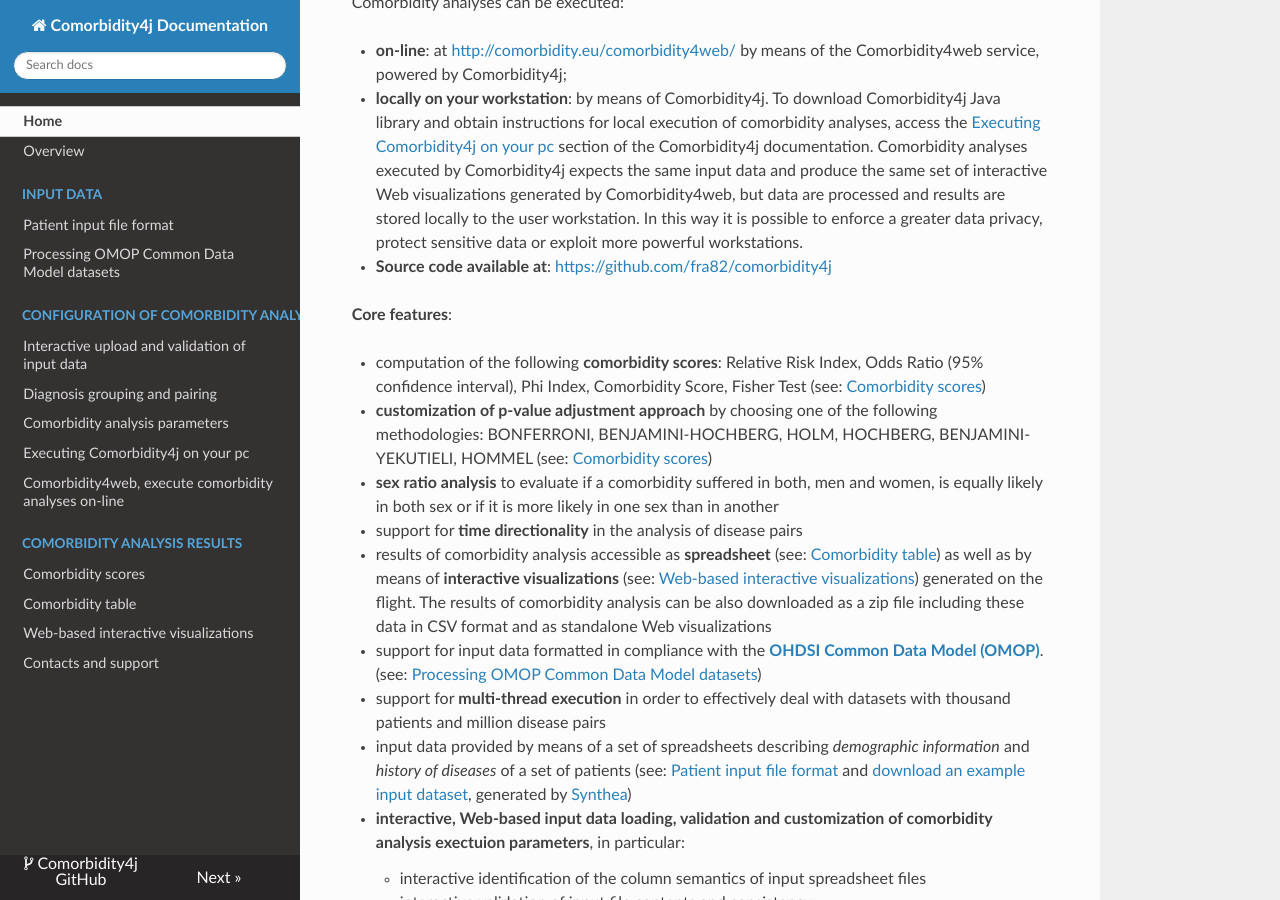
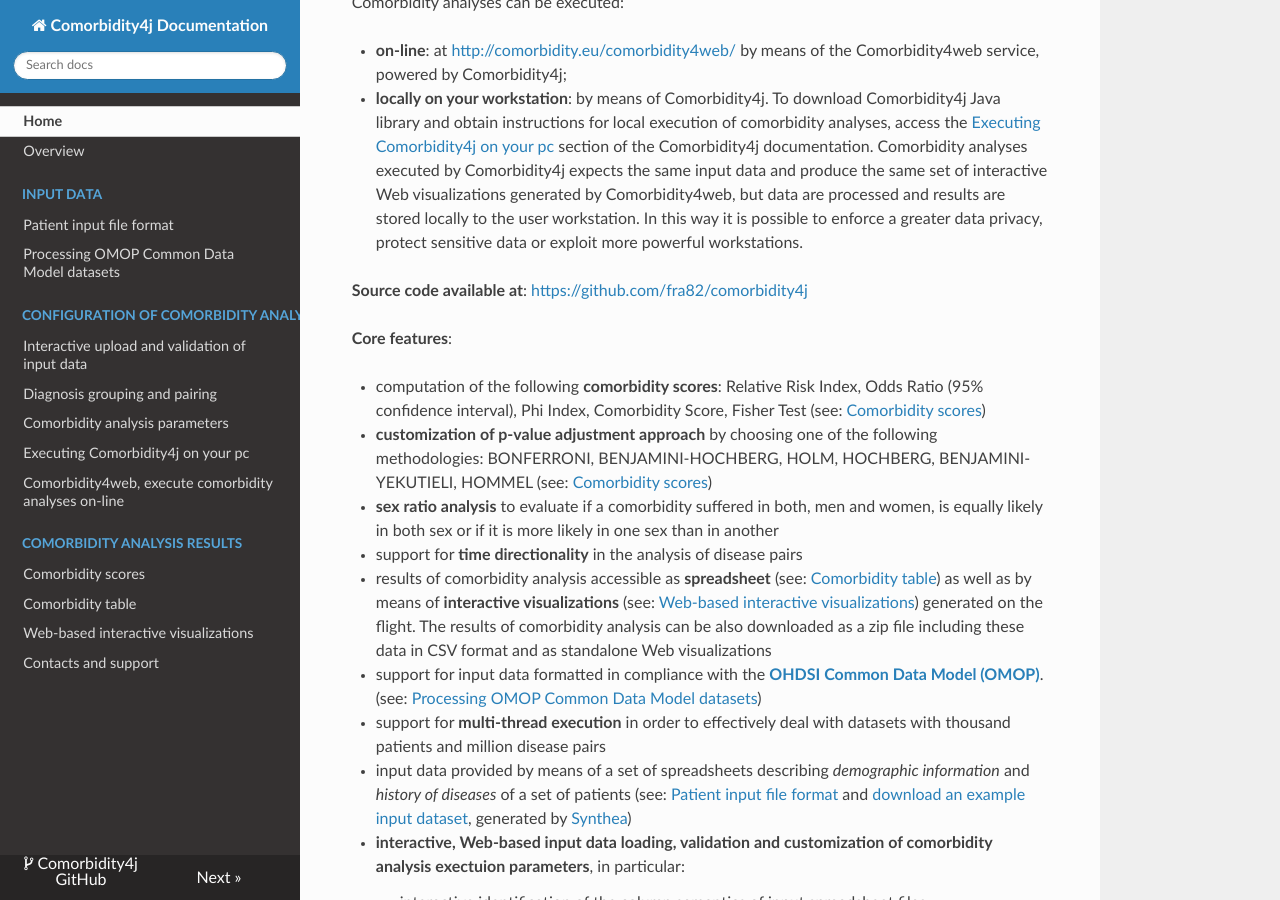
Before and after one commit to fra82/comorbidity4j, an MkDocs documentation site: the page built from rtdoc/index.md, in a window 1280 px wide and 900 px high, scrolled down 661 px. Built offline with MkDocs 1.6.1, drawn with Linux system fonts in a browser that asks for light colours; nearby versions of some CDN libraries; old or Windows-style settings are respelled for this version of MkDocs.

Commit message:
Updated documentation

```diff
--- a/rtdoc/index.md
+++ b/rtdoc/index.md
@@ -15,7 +15,8 @@ Comorbidity analyses can be executed:
 + **locally on your workstation**: by means of Comorbidity4j. To download Comorbidity4j Java library and obtain instructions for local execution of comorbidity analyses, access the [Executing Comorbidity4j on your pc](LocalExecution.md) section of the Comorbidity4j documentation. Comorbidity analyses executed by Comorbidity4j expects the same input data and produce the same set of interactive Web visualizations generated by Comorbidity4web, but data are processed and results are stored locally to the user workstation. In this way it is possible to enforce a greater data privacy, protect sensitive data or exploit more powerful workstations.
 
 
-+ **Source code available at**: <a href="https://github.com/fra82/comorbidity4j" target="_blank">https://github.com/fra82/comorbidity4j</a>
+
+**Source code available at**: <a href="https://github.com/fra82/comorbidity4j" target="_blank">https://github.com/fra82/comorbidity4j</a>
 
 
 
```
